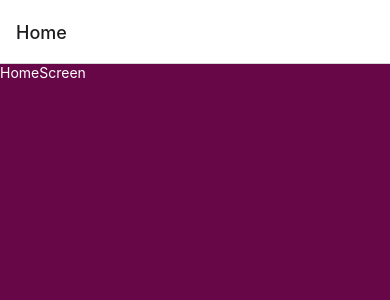
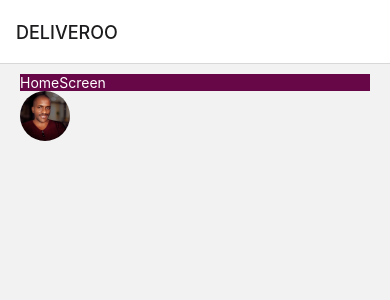
Before and after one commit to felixDev22/deliveroo-clone, a React Native app: screen /Home in a window 390 px wide. Shown: the top 300 px of the page. Built offline with nearby package versions, Linux system fonts and the light colour scheme.

Commit message:
Add profilepic image, import home, global styling

```diff
--- a/screens/HomeScreen.js
+++ b/screens/HomeScreen.js
@@ -1,33 +1,29 @@
-import { StyleSheet, Text, View } from 'react-native';
+import { Text, SafeAreaView, View, Image } from 'react-native';
 import React, { useLayoutEffect } from 'react';
 import { useNavigation } from '@react-navigation/native';
+import { homestyles } from '../styles/Home';
+import { globalStyles } from '../styles/global';
 
 const HomeScreen = () => {
   const navigation = useNavigation();
 
   useLayoutEffect(() => {
     navigation.setOptions({
-      headersTitle: 'DELIVEROO',
+      headerTitle: 'DELIVEROO',
     });
   }, []);
 
   return (
-    <View style={styles.container}>
-      <Text style={styles.home}>HomeScreen</Text>
-    </View>
+    <SafeAreaView style={globalStyles.container}>
+      <View>
+        <Text style={homestyles.home}>HomeScreen</Text>
+        <Image
+          source={require('../assets/profile.png')}
+          style={globalStyles.profilePic}
+        />
+      </View>
+    </SafeAreaView>
   );
 };
 
-const styles = StyleSheet.create({
-  container: {
-    flex: 1,
-    backgroundColor: '#fff',
-  },
-  home: {
-    flex: 1,
-    backgroundColor: '#680747',
-    color: '#fff',
-  },
-});
-
 export default HomeScreen;
```
Also changed, not shown: assets/profile.png (added).
